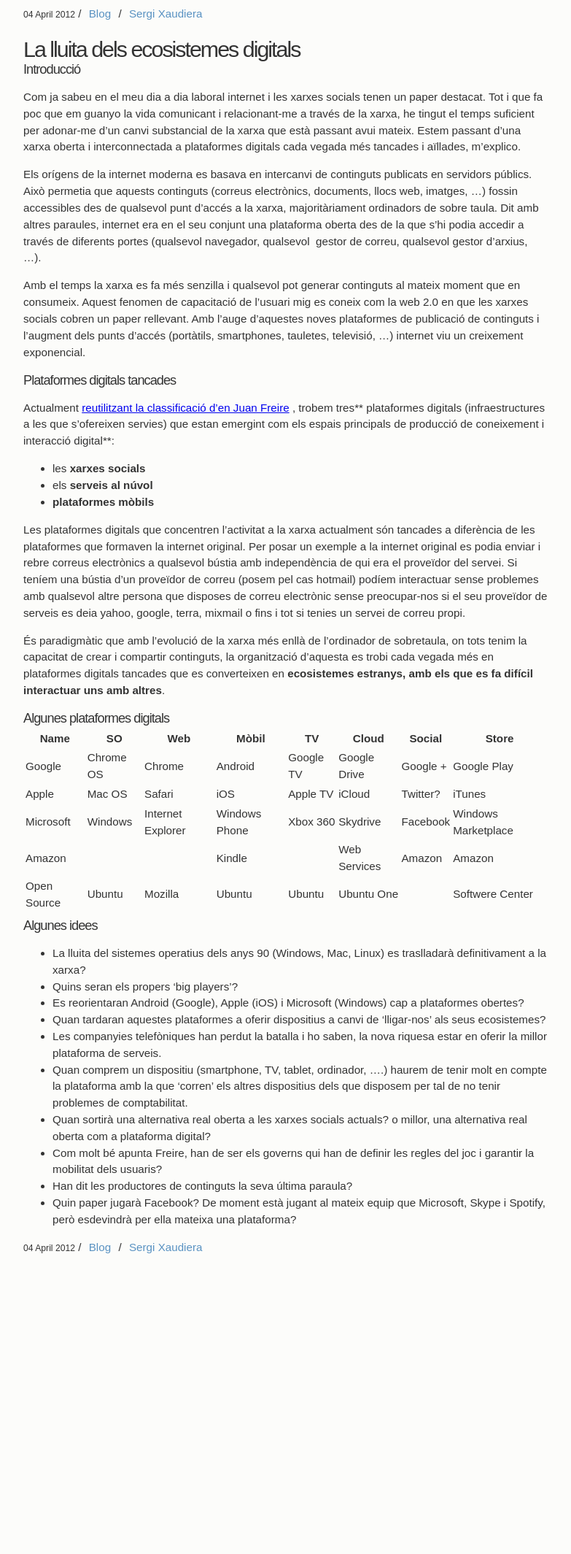
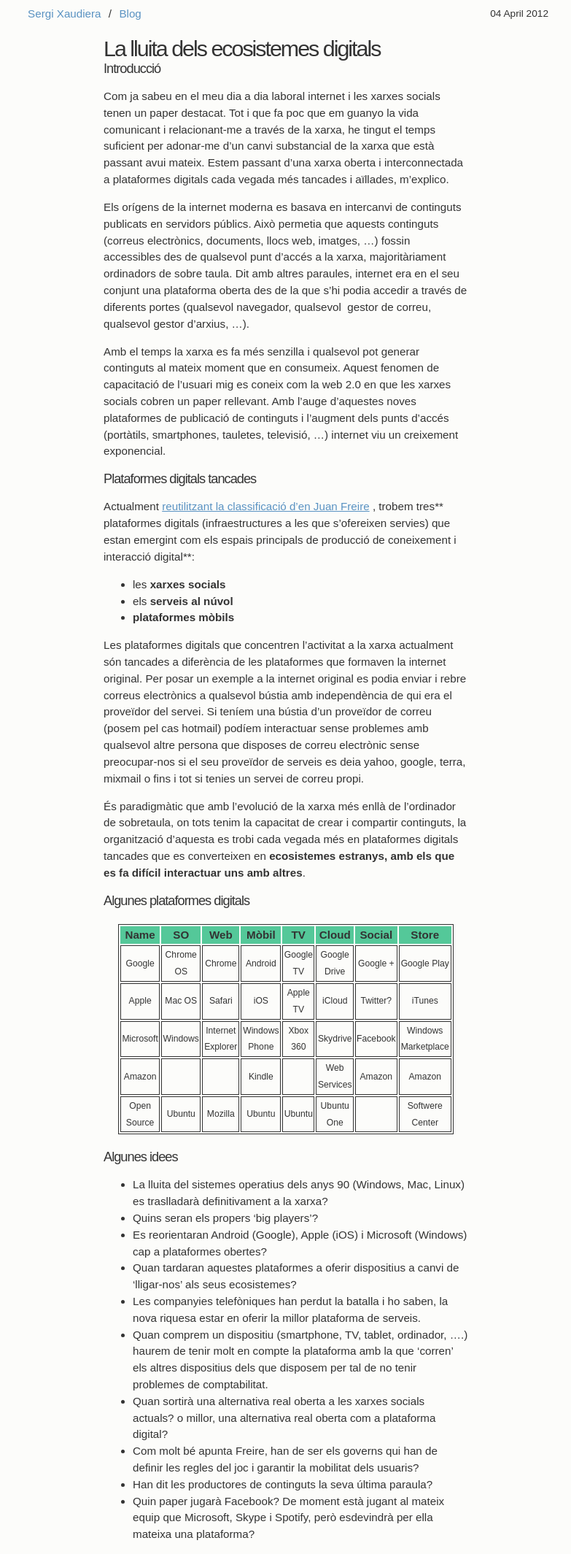
Before and after one commit to sergixaudiera/sergixaudiera.github.io, a Jekyll site: the page built from _posts/2012-04-04-la-lluita-dels-ecosistemes-digitals.md, in a window 1280 px wide. Shown: the whole page at 73% size, without its empty margins (248-1031 px from the left). Built offline with Jekyll 4.4.1, drawn with Linux system fonts in a browser that asks for light colours; before the commit the page ends 1746 px from its top, so only the background shows below that.

Commit message:
Theme changes, max-width for post to 500px

```diff
--- a/_layouts/post.html
+++ b/_layouts/post.html
@@ -2,18 +2,11 @@
 layout: default
 ---
 <header>
-  <time class="date" datetime="page.date"><span>{{ page.date | date_to_long_string }}</span></time> /
-  <span><a href="/blog/">Blog</a></span></span> /
-  <a href="/" rel="author">Sergi Xaudiera</a>
+	<a href="/" rel="author">Sergi Xaudiera</a> / <span><a href="/blog/">Blog</a></span></span>
+	<time class="date" datetime="page.date"><span>{{ page.date | date_to_long_string }}</span></time>
 </header>
 
 <section class="post">
   <h1>{{ page.title }}</h1>
   {{ content }}
 </section>
-
-<header>
-  <time class="date" datetime="page.date"><span>{{ page.date | date_to_long_string }}</span></time> /
-  <span><a href="/blog/">Blog</a></span></span> /
-  <a href="/" rel="author">Sergi Xaudiera</a>
-</header>
--- a/css/main.scss
+++ b/css/main.scss
@@ -87,10 +87,9 @@
   letter-spacing: -1px;
   margin: .3em .3em .1em 0;
 }
-
-.post {
-	//text-align: justify;
-	margin-bottom: 12px;
+.posts, .post{
+	max-width: 500px;
+	margin: auto;
 }
 
 .subscribe {
@@ -99,6 +98,10 @@
 	//background-color: $violet;
 	border-top: 1px solid $blue;
 	//border-bottom: 1px solid $white;
+}
+
+a {
+	color: $blue;
 }
 
 a:hover {
@@ -111,7 +114,8 @@
 }
 
 time {
-	font-size: 0.8em;
+	font-size: 0.9em;
+	float: right;
 }
 
 blockquote {
@@ -132,3 +136,16 @@
 blockquote p {
   display: inline;
 }
+
+table {
+	margin: 20px;
+	border: 1px solid;
+	text-align: center;
+	th {
+		background: $green;
+	}
+	td {
+		font-size: 0.8em;
+		border: 1px solid;
+	}
+}
```
Also changed, not shown: _layouts/page.html (+1 -7 lines), blog.md (+2 -2 lines).
